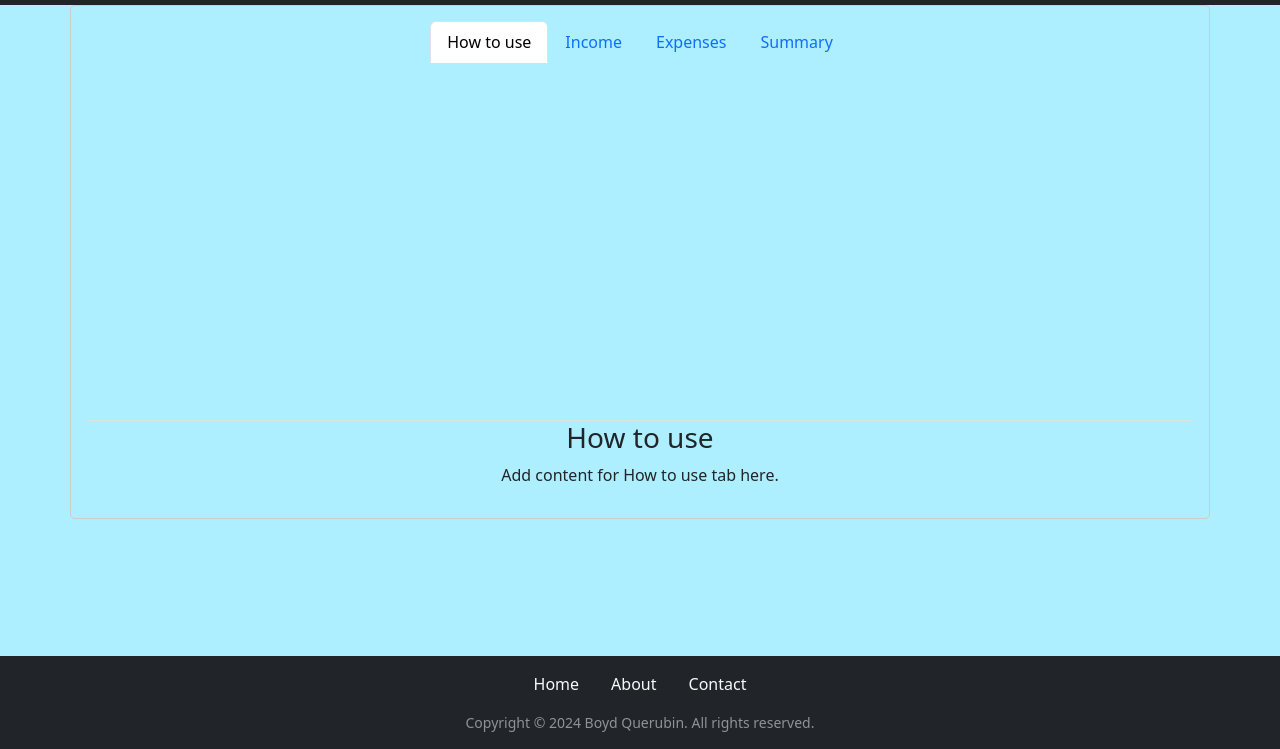
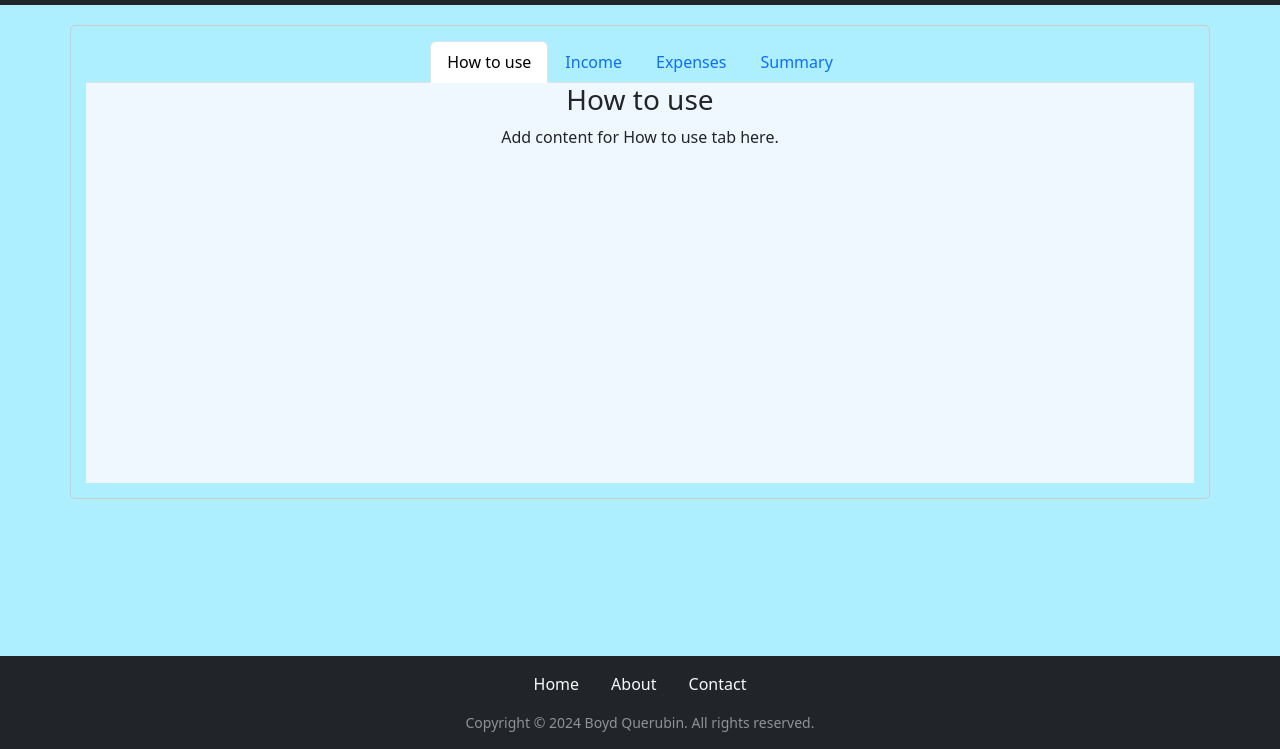
Before and after one commit to boydquerubin/devmountain-capstone-project, a plain HTML site: page public/index.html in a window 1280 px wide. Shown: the part 51-800 px from the top of the page. Drawn offline with nearby package versions, Linux system fonts and the light colour scheme.

Commit message:
updates to index and styles

```diff
--- a/public/styles.css
+++ b/public/styles.css
@@ -10,7 +10,7 @@ main {
 }
 
 .my-custom-row {
-    height: 50vh;
+    margin-top: auto;
 }
 
 .tab-container {
@@ -18,10 +18,13 @@ main {
     border-radius: 5px;
     padding: 15px;
     margin-bottom: 20px;
+    margin-top: 20px;
 }
 
 .tab-content {
     text-align: center;
+    background-color: aliceblue;
+    min-height: 50vh;
 }
 
 footer {
```
